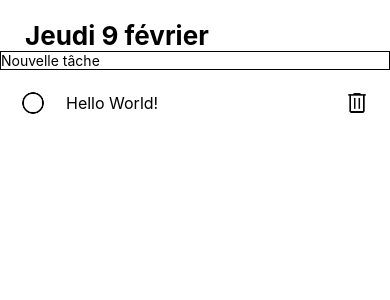
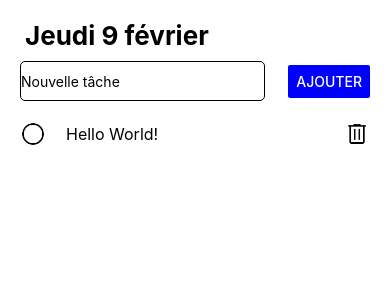
Before and after one commit to Antoine-Goncalves14/react-native-tasks-app, a React Native app: screen / in a window 390 px wide. Shown: the top 300 px of the page. Built offline with nearby package versions, Linux system fonts and the light colour scheme.

Commit message:
Style et bouton d'ajout

```diff
--- a/src/screens/Tasks/TaskForm.js
+++ b/src/screens/Tasks/TaskForm.js
@@ -1,5 +1,5 @@
 import React, {useState} from 'react';
-import {StyleSheet, TextInput} from 'react-native';
+import {Button, StyleSheet, TextInput, View} from 'react-native';
 
 export default function TaskForm() {
   const [newTitle, setNewTitle] = useState();
@@ -8,19 +8,39 @@ export default function TaskForm() {
     setNewTitle(title);
   };
 
+  const onAddTask = () => {};
+
   return (
+    <View style={styles.container}>
       <TextInput
         style={styles.input}
         onChangeText={onChangeText}
         value={newTitle}
         placeholder="Nouvelle tâche"
       />
+      <Button
+        title="Ajouter"
+        onPress={onAddTask}
+        color="blue"
+        accessibilityLabel="Add new Task"
+      />
+    </View>
   );
 }
 
 const styles = StyleSheet.create({
+  container: {
+    flexDirection: 'row',
+    justifyContent: 'space-between',
+    alignItems: 'center',
+    paddingHorizontal: 20,
+    marginTop: 10,
+  },
   input: {
     borderColor: 'black',
     borderWidth: 1,
+    borderRadius: 5,
+    width: '70%',
+    height: 40,
   },
 });
```
Lines whose indentation alone changed are shown as unchanged.
